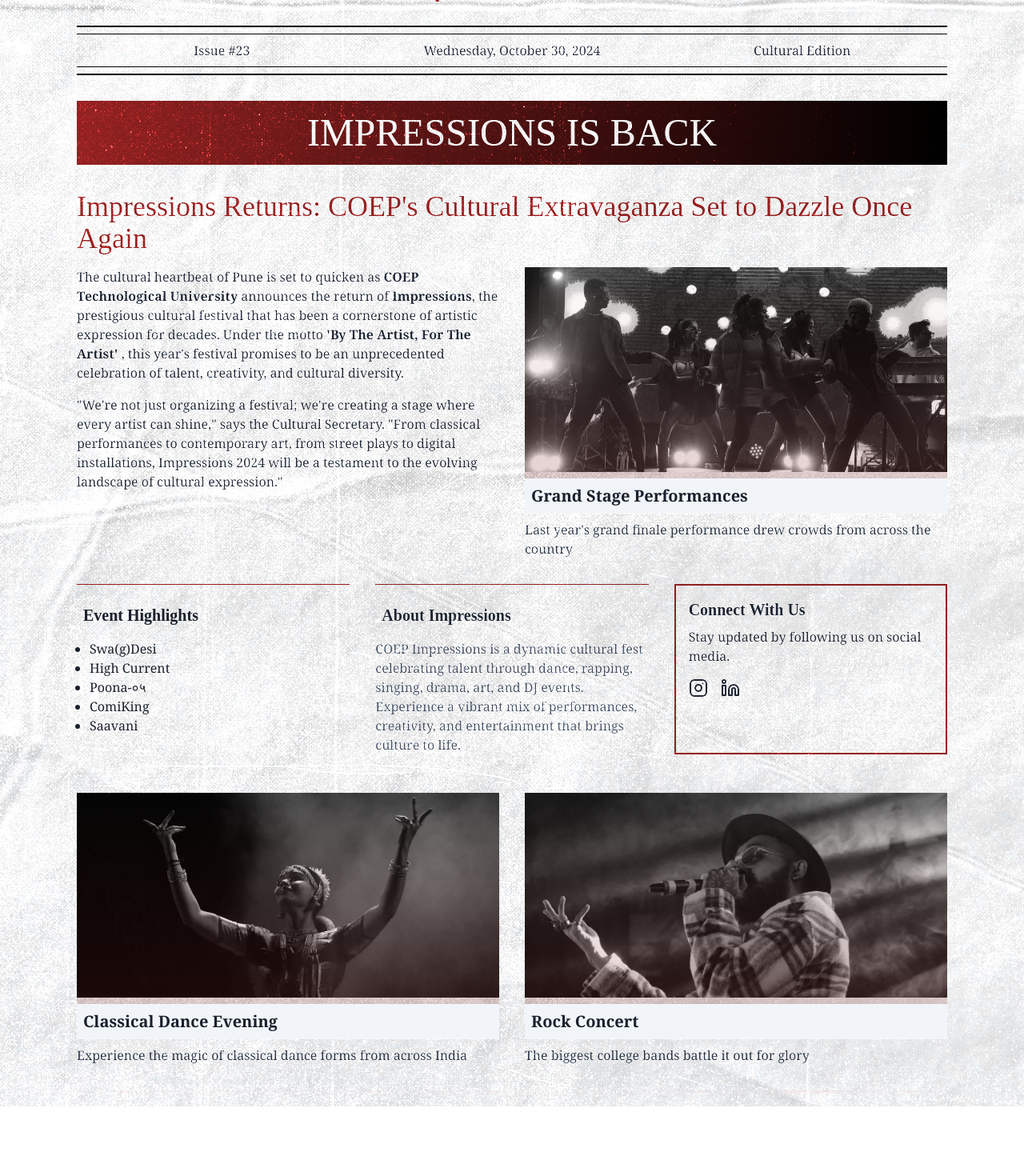
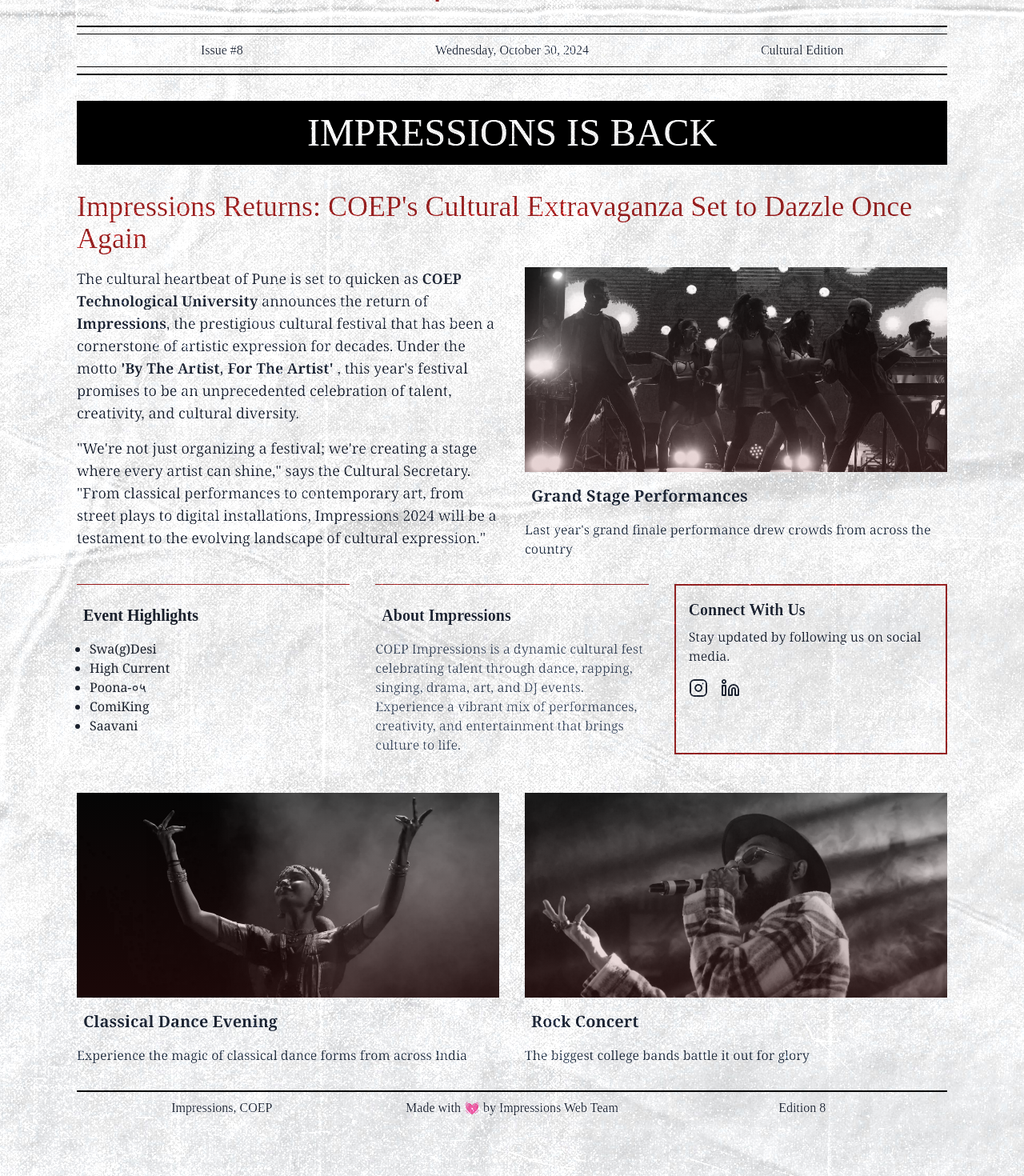
Before and after one commit to drdholu/impressions24, a React (Create React App) app: page / in a window 1280 px wide. Shown: the part 100-1570 px from the top of the page at 80% size. Before the commit the page ends 1483 px from the top, so only its background shows below. Built offline with nearby package versions, Linux system fonts and the light colour scheme.

Commit message:
font-changes & ui changes

```diff
--- a/src/App.css
+++ b/src/App.css
@@ -5,6 +5,8 @@
 @import url('https://fonts.googleapis.com/css2?family=Pirata+One&display=swap');
 @import url('https://fonts.googleapis.com/css2?family=IM+Fell+French+Canon:ital@0;1&display=swap');
 @import url('https://fonts.googleapis.com/css2?family=Rye&display=swap');
+@import url('https://fonts.googleapis.com/css2?family=Special+Elite&display=swap');
+@import url('https://fonts.googleapis.com/css2?family=IM+Fell+English&display=swap');
 
 ::-moz-selection {
   color: white;
--- a/src/App.js
+++ b/src/App.js
@@ -25,7 +25,7 @@
       <div className=''>
         {/* <Navbar /> */}
         <CustomCursor />
-       {/* <TransitionWrapper> */}
+       <TransitionWrapper>
           <Routes>
             {urls.map((url, idx) => {
               return (
@@ -34,7 +34,7 @@
             })}
             <Route path="*" element={<ErrorPage />} />
           </Routes>
-        {/* </TransitionWrapper> */}
+        </TransitionWrapper>
         <BackToTop />
         {/* <Footer />  */}
       </div>
--- a/src/components/Newspaper.js
+++ b/src/components/Newspaper.js
@@ -95,8 +95,8 @@
 
     if (title === "Event Highlights") {
         return (
-            <div className={`border-t border-red-800 pt-4 group ${isHighlight ? 'hover:bg-gray-100' : ''} transition-colors duration-300 relative`}>
-                <h4 className="p-2 mb-2 text-xl font-bold transition-colors duration-300 font-paperSubHead group-hover:bg-red-800 group-hover:text-white">
+            <div className={`border-t border-red-800 pt-4 group transition-colors duration-300 relative`}>
+                <h4 className="p-2 mb-2 text-xl font-bold transition-colors duration-300 font-paperSubHead group-hover:bg-red-900 group-hover:text-white">
                     {title}
                 </h4>
                 <ul className="pl-4 list-disc">
@@ -157,7 +157,7 @@
     // }, []);
 
     return (
-        <div className="flex items-center justify-center gap-4 p-4 text-gray-100 transition-colors duration-300 bg-gradient-to-r from-red-900 to-black">
+        <div className="flex items-center justify-center gap-4 p-4 text-gray-100 transition-colors duration-300 bg-black bg-blend-color-burn">
             {/* <Clock className="w-6 h-6" />
             <div className="flex gap-4 group-hover:animate-vibrate">
                 <div className="text-center">
@@ -177,7 +177,7 @@
                     <div className="text-xs">SECS</div>
                 </div>
             </div> */}
-            <text className='text-2xl sm:text-5xl font-paperAttention hover:animate-vibrate'>IMPRESSIONS IS BACK</text>
+            <text className='text-2xl font-normal sm:text-5xl font-paperAttention'>IMPRESSIONS IS BACK</text>
         </div>
     );
 };
@@ -191,10 +191,10 @@
                     alt={title}
                     className="object-cover w-full h-64 mb-2 transition-all duration-300 transform border border-black filter grayscale hover:grayscale-0 group-hover:scale-105"
                 />
-                <div className="absolute inset-0 overflow-hidden transition-opacity duration-300 opacity-100 bg-gradient-to-t from-red-900/20 to-transparent group-hover:opacity-0 group-hover:hidden"></div>
+                <div className="absolute inset-0 h-64 overflow-hidden transition-opacity duration-300 opacity-100 bg-gradient-to-t from-red-900/20 to-transparent group-hover:opacity-0 group-hover:hidden"></div>
             </div>
         )}
-        <h4 className="p-2 mb-2 text-xl font-bold transition-colors duration-300 group-hover:bg-red-900 group-hover:text-white animate-float bg-slate-100">
+        <h4 className="p-2 mb-2 text-xl font-bold transition-colors duration-300 group-hover:bg-red-900 group-hover:text-white bg-slate-100">
             {title}
         </h4>
         <p className="text-gray-800">{content}</p>
@@ -210,8 +210,8 @@
     });
 
     return (
-        <div className='flex items-center justify-center bg-[#fff1f1]'>
-            <div className="max-w-6xl p-8 m-5 font-serif bg-white shadow-xl">
+        <div className='flex items-center justify-center'>
+            <div className="max-w-6xl p-8 m-5 font-serif">
                 <img
                     src={overlay}
                     alt=""
@@ -229,8 +229,8 @@
                 </h1>
 
                 <div className="py-2 mb-8 transition-colors duration-300 border-black border-y-2 hover:bg-red-50">
-                    <div className="flex items-center justify-between py-2 border-black border-y">
-                        <div className="flex-1 text-center">Issue #23</div>
+                    <div className="flex items-center justify-between py-2 border-black font-paperNote border-y">
+                        <div className="flex-1 text-center">Issue #8</div>
                         <div className="flex-1 text-center">{today}</div>
                         <div className="flex-1 text-center">Cultural Edition</div>
                     </div>
@@ -245,13 +245,13 @@
 
                 <div className="grid grid-cols-1 gap-8 md:grid-cols-4">
                     <div className="md:col-span-2">
-                        <p className="mb-4">
+                        <p className="mb-4 text-lg">
                             The cultural heartbeat of Pune is set to quicken as <span className='font-bold'>COEP Technological University</span> announces the return of <span className='font-extrabold'>Impressions</span>,
                             the prestigious cultural festival that has been a cornerstone of artistic expression for decades. Under the motto
                             <span className='font-extrabold'> 'By The Artist, For The Artist'</span> , this year's festival promises to be an unprecedented celebration of talent,
                             creativity, and cultural diversity.
                         </p>
-                        <p>
+                        <p className='text-lg'>
                             "We're not just organizing a festival; we're creating a stage where every artist can shine," says the Cultural
                             Secretary. "From classical performances to contemporary art, from street plays to digital installations,
                             Impressions 2024 will be a testament to the evolving landscape of cultural expression."
@@ -319,6 +319,14 @@
                         image={image1}
                     />
                 </div>
+
+                <div className="py-2 pt-2 mt-8 mb-8 transition-colors duration-300 border-t-2 border-black hover:bg-red-50">
+                    <div className="flex items-center justify-between font-paperNote">
+                        <div className="flex-1 text-center">Impressions, COEP</div>
+                        <div className="flex-1 text-center">Made with 💓 by Impressions Web Team</div>
+                        <div className="flex-1 text-center">Edition 8</div>
+                    </div>
+                </div>
             </div>
         </div>
     );
--- a/tailwind.config.js
+++ b/tailwind.config.js
@@ -7,7 +7,9 @@
         sans: ['Poppins', 'sans-serif'],
         paperHeader: ['"Pirata One"', "sans-serif"],
         paperSubHead: ['"IM Fell French Canon"'],
-        paperAttention: ['"Rye"']
+        paperAttention: ['"Rye"'],
+        paperNote: ['"Special Elite"'],
+        paperMain: ['"IM Fell English"']
       },
       keyframes: {
         float: {
```
